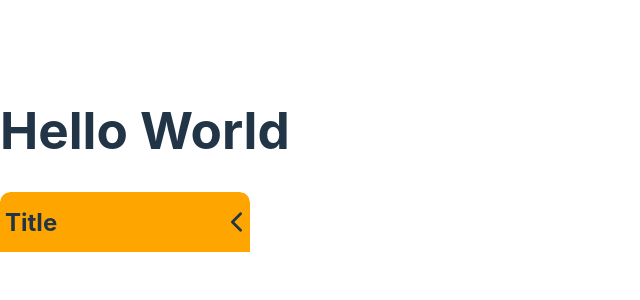
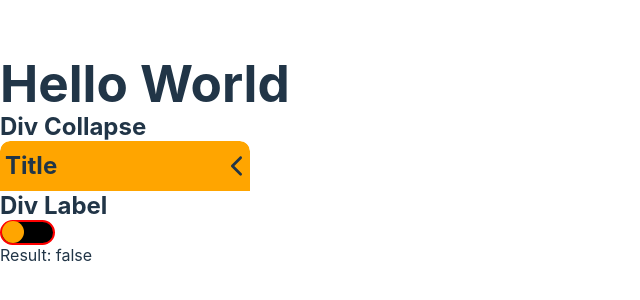
Before and after one commit to AvirKarakitsos/REACT_components, a React (Vite) app: page / in a window 1280 px wide. Shown: the part 240-540 px from the top of the page, without its empty margins (0-640 px from the left). Built offline with nearby package versions, Linux system fonts and the light colour scheme.

Commit message:
feat: Label component

```diff
--- a/src/App.jsx
+++ b/src/App.jsx
@@ -2,7 +2,7 @@
 import Collapse from './components/Collapse.jsx'
 import { faChevronLeft } from '@fortawesome/free-solid-svg-icons';
 import { library } from '@fortawesome/fontawesome-svg-core';
-
+import Label from './components/Label.jsx';
 
 library.add( faChevronLeft );
 
@@ -10,7 +10,10 @@ function App() {
   return (
     <>
       <h1>Hello World</h1>
+      <h2>Div Collapse</h2>
       <Collapse/>
+      <h2>Div Label</h2>
+      <Label/>
     </>
   )
 }
--- a/src/components/Collapse.jsx
+++ b/src/components/Collapse.jsx
@@ -46,7 +46,6 @@ const DescriptionCollapse = styled.div`
     }
 `
 
-
 function Collapse() {
     const [isRotate, setIsRotate] = useState(false)
     const divRef = useRef(null)
@@ -68,4 +67,4 @@ function Collapse() {
     )
 }
 
-  export default Collapse
+export default Collapse
--- /dev/null
+++ b/src/components/Label.jsx
@@ -0,0 +1,47 @@
+import { useState } from "react"
+import styled from "styled-components"
+
+let widthLabel = 55;
+let widthToggle = 22;
+let slide = widthLabel - widthToggle - 4;
+
+const LabelComponent = styled.label`
+    height: 25px;
+    width: ${widthLabel}px;
+    display: flex;
+    align-items: center;
+    border: 2px solid red;
+    border-radius: 23px;
+    background: ${props => props.$isActive ? "grey" : "black"};
+    transition: background 500ms 100ms;
+
+    &::after{
+        content: "";
+        height: 22px;
+        width: ${widthToggle}px;
+        display: block;
+        position: relative;
+        left: ${props => props.$isActive ? slide+"px" : "0px"};
+        z-index: 50;
+        transition: left 500ms;
+        background-color: orange;
+        border-radius: 50%;
+    }
+`
+const InputComponent = styled.input`
+    display: none;
+`
+
+function Label() {
+    const [toggle, setToggle] = useState(false)
+
+    return (
+        <>
+            <LabelComponent htmlFor="item" $isActive={toggle}></LabelComponent>
+            <InputComponent type="checkbox" name="item" id="item" onChange={() => setToggle(value => !value)}/>
+            <div>Result: {toggle? " true" : "false"}</div>
+        </>
+    )
+}
+
+export default Label
--- a/src/index.css
+++ b/src/index.css
@@ -1,6 +1,12 @@
+
+* {
+  margin: 0;
+  padding: 0;
+  box-sizing: border-box;
+}
+
 :root {
   font-family: Inter, system-ui, Avenir, Helvetica, Arial, sans-serif;
-  /* line-height: 1.5; */
   font-weight: 400;
 
   color-scheme: light dark;
```
